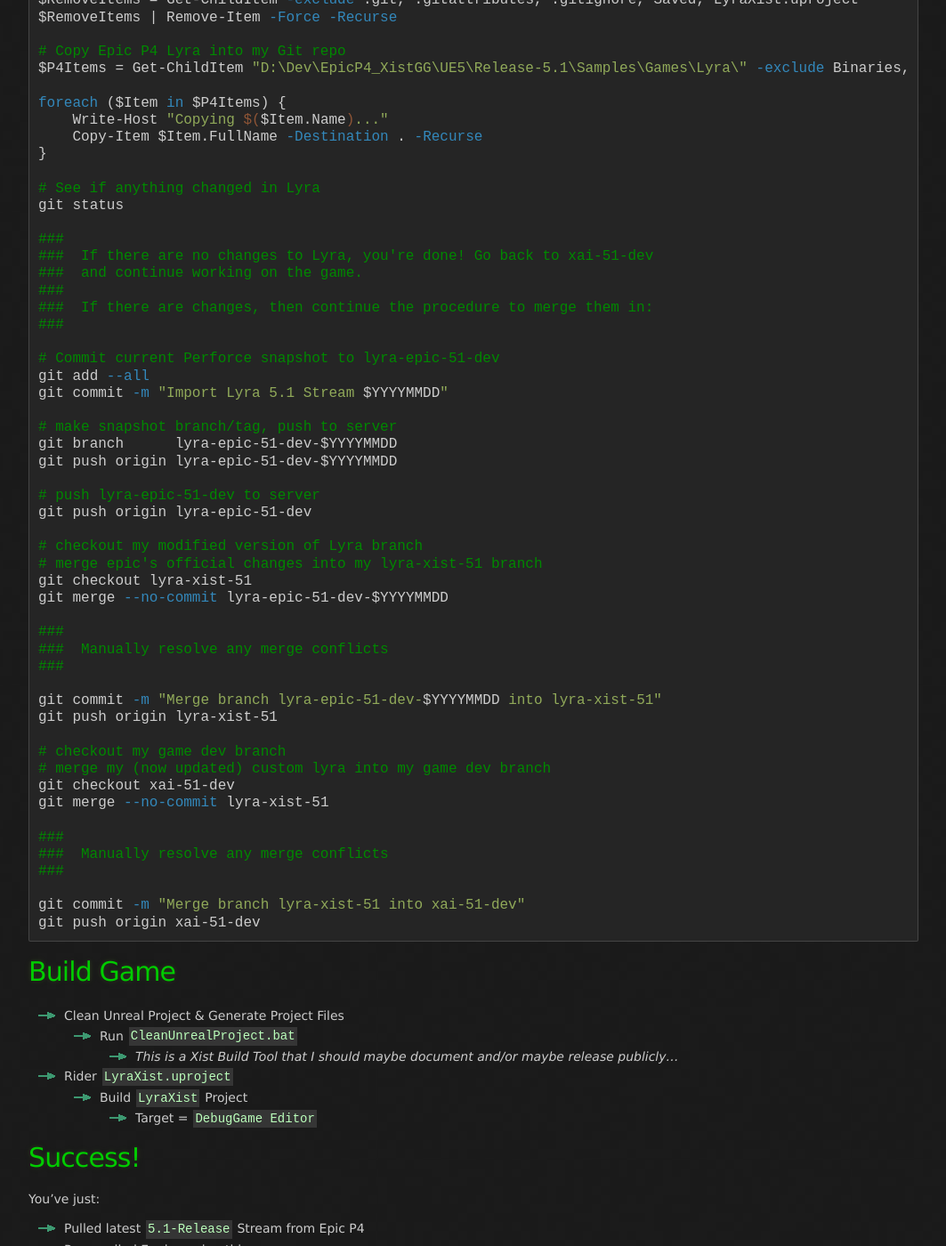
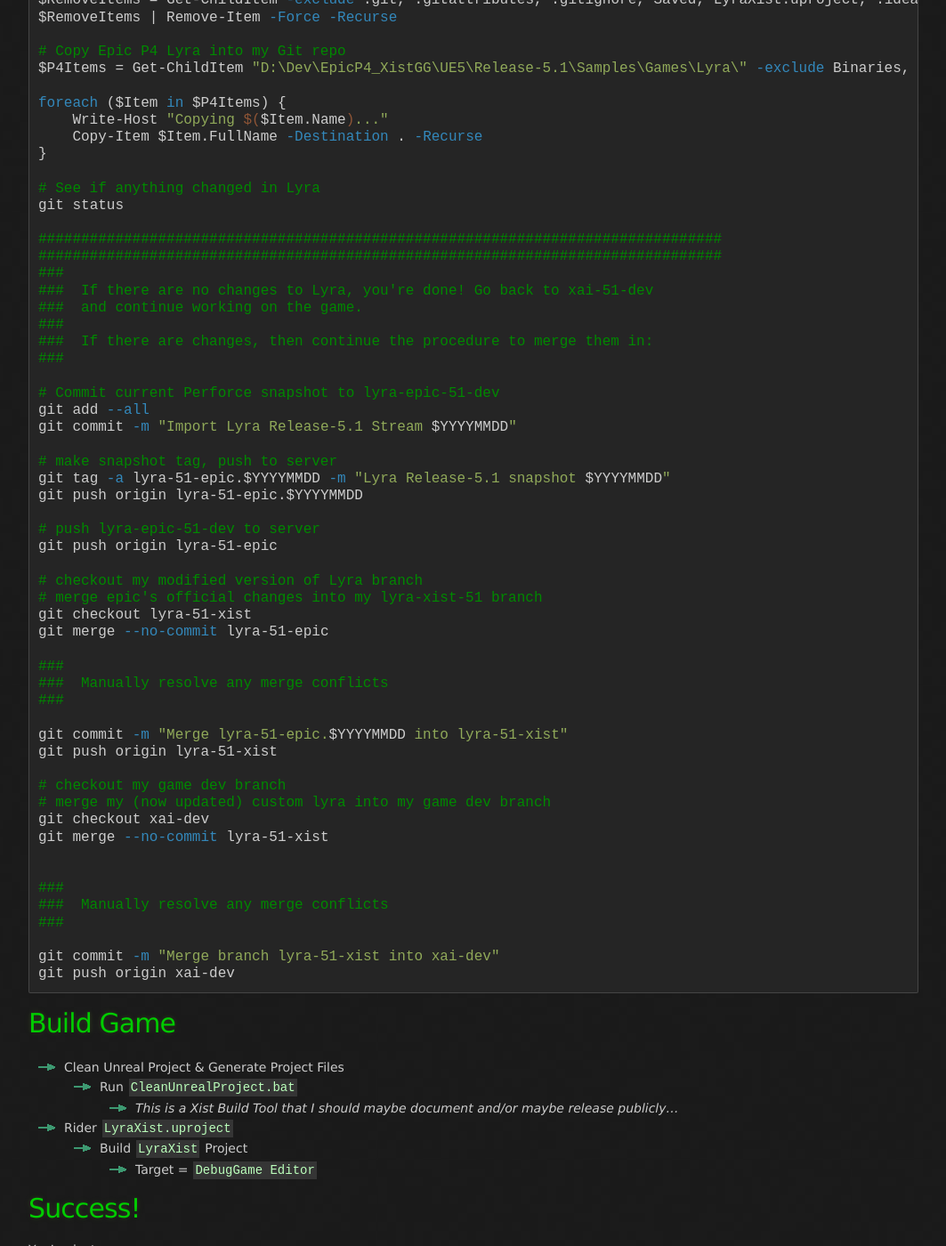
Before and after one commit to x157/x157.github.io, a Jekyll site: the page built from UE5/Engine/Perforce-Sync-Procedure.md, in a window 1280 px wide and 1400 px high, scrolled down 1358 px. Shown: the whole window at 89% size, without its empty margins (108-1171 px from the left). Built offline with Jekyll 4.4.1, drawn with Linux system fonts in a browser that asks for light colours; some of the changed text lies outside the part shown.

Commit message:
Simplified branch names

````diff
--- a/UE5/Engine/Perforce-Sync-Procedure.md
+++ b/UE5/Engine/Perforce-Sync-Procedure.md
@@ -21,12 +21,12 @@
 
 To follow along in the `Powershell` code, these are the branches and what they mean:
 
-| Branch                      | Type       | Description                                                     |
-|-----------------------------|------------|-----------------------------------------------------------------|
-| `lyra-epic-51-dev`          | Mirror     | Mirror of Epic's Perforce: `UE5/Release-5.1/Samples/Games/Lyra` |
-| `lyra-epic-51-dev-YYYYMMDD` | Snapshot   | Snapshot of `lyra-epic-51-dev` on any given sync day            |
-| `lyra-xist-51`              | Lyra Hacks | The hacks Xist is **forced** to make to Lyra C++ (exports, etc) |
-| `xai-51-dev`                | Game       | My GFPs (Game `XAI` building on GFP lib `XCL`)                  |
+| Branch                  | Type       | Description                                                     |
+|-------------------------|------------|-----------------------------------------------------------------|
+| `lyra-51-epic`          | Mirror     | Mirror of Epic's Perforce: `UE5/Release-5.1/Samples/Games/Lyra` |
+| `lyra-51-epic.YYYYMMDD` | Snapshot   | Snapshot of `lyra-51-epic` on any given sync day                |
+| `lyra-51-xist`          | Lyra Hacks | The hacks Xist is **forced** to make to Lyra C++ (exports, etc) |
+| `xai-dev`               | Game       | My GFPs (Game `XAI` building on my GFP lib `XCL`)               |
 
 # Sync from Epic P4
 
@@ -55,19 +55,19 @@
 If your computer melts after you copy/paste this, you'll know you've messed up.
 
 ```powershell
-cd "D:\Dev\LyraXist-51"  # wherever your game source is
+cd "D:\Dev\Lyra-51"  # wherever your game source is
 
 $YYYYMMDD = "20221001"  # Set timestamp for snapshot
 
 # select my official epic Lyra 5.1 Dev branch
 # this branch is an exact mirror of Perforce snapshots whenever I take a snapshot
-git checkout lyra-epic-51-dev
+git checkout lyra-51-epic
 
 # remove ALL FILES NOT TRACKED by this branch
 git clean -xfd
 
 # Remove EVERYTHING except Git and other things that ARE NOT stored in Epic's P4
-$RemoveItems = Get-ChildItem -exclude .git, .gitattributes, .gitignore, Saved, LyraXist.uproject
+$RemoveItems = Get-ChildItem -exclude .git, .gitattributes, .gitignore, Saved, LyraXist.uproject, .idea
 $RemoveItems | Remove-Item -Force -Recurse
 
 # Copy Epic P4 Lyra into my Git repo
@@ -81,6 +81,8 @@
 # See if anything changed in Lyra
 git status
 
+################################################################################
+################################################################################
 ###
 ###  If there are no changes to Lyra, you're done! Go back to xai-51-dev
 ###  and continue working on the game.
@@ -90,38 +92,39 @@
 
 # Commit current Perforce snapshot to lyra-epic-51-dev
 git add --all
-git commit -m "Import Lyra 5.1 Stream $YYYYMMDD"
+git commit -m "Import Lyra Release-5.1 Stream $YYYYMMDD"
 
-# make snapshot branch/tag, push to server
-git branch      lyra-epic-51-dev-$YYYYMMDD
-git push origin lyra-epic-51-dev-$YYYYMMDD
+# make snapshot tag, push to server
+git tag -a lyra-51-epic.$YYYYMMDD -m "Lyra Release-5.1 snapshot $YYYYMMDD"
+git push origin lyra-51-epic.$YYYYMMDD
 
 # push lyra-epic-51-dev to server
-git push origin lyra-epic-51-dev
+git push origin lyra-51-epic
 
 # checkout my modified version of Lyra branch
 # merge epic's official changes into my lyra-xist-51 branch
-git checkout lyra-xist-51
-git merge --no-commit lyra-epic-51-dev-$YYYYMMDD
+git checkout lyra-51-xist
+git merge --no-commit lyra-51-epic
 
 ###
 ###  Manually resolve any merge conflicts
 ###
 
-git commit -m "Merge branch lyra-epic-51-dev-$YYYYMMDD into lyra-xist-51"
-git push origin lyra-xist-51
+git commit -m "Merge lyra-51-epic.$YYYYMMDD into lyra-51-xist"
+git push origin lyra-51-xist
 
 # checkout my game dev branch
 # merge my (now updated) custom lyra into my game dev branch
-git checkout xai-51-dev
-git merge --no-commit lyra-xist-51
+git checkout xai-dev
+git merge --no-commit lyra-51-xist
+
 
 ###
 ###  Manually resolve any merge conflicts
 ###
 
-git commit -m "Merge branch lyra-xist-51 into xai-51-dev"
-git push origin xai-51-dev
+git commit -m "Merge branch lyra-51-xist into xai-dev"
+git push origin xai-dev
 ```
 
 # Build Game
````
